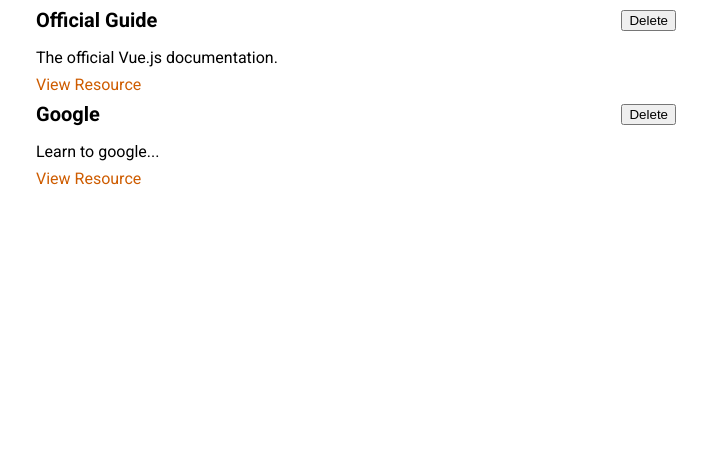
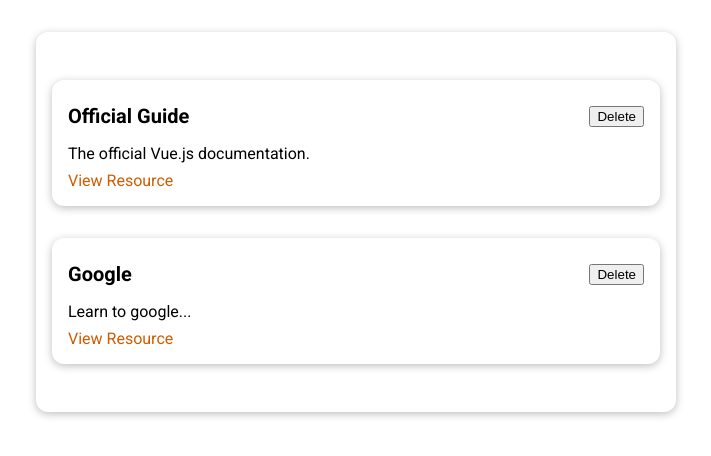
Before and after one commit to errollin/vue-learning-resource-app, a Vue app: page / in a window 1280 px wide. Shown: the top 456 px of the page, without its empty margins (284-995 px from the left). Built offline with nearby package versions, Linux system fonts and the light colour scheme.

Commit message:
Add BaseCard component

```diff
--- /dev/null
+++ b/src/components/UI/BaseCard.vue
@@ -0,0 +1,21 @@
+<template>
+  <div>
+    <slot></slot>
+  </div>
+</template>
+
+<script>
+  export default {
+
+  }
+</script>
+
+<style>
+div{
+  border-radius: 12px;
+  box-shadow: 0 2px 8px rgba(0,0,0,0.26);
+  padding: 1rem;
+  margin: 2rem auto;
+  max-width: 40rem;
+}
+</style>
--- a/src/components/learning-resources/LearningResource.vue
+++ b/src/components/learning-resources/LearningResource.vue
@@ -1,15 +1,15 @@
 <template>
   <li>
-    <div>
+    <base-card>
       <header>
         <h3>{{ title }}</h3>
         <button>Delete</button>
       </header>
-    </div>
-    <p>{{ description }}</p>
-    <nav>
-      <a :href="link">View Resource</a>
-    </nav>
+      <p>{{ description }}</p>
+      <nav>
+        <a :href="link">View Resource</a>
+      </nav>
+    </base-card>
   </li>
 </template>
 
```
Also changed, not shown: src/main.js (+7 -3 lines).
